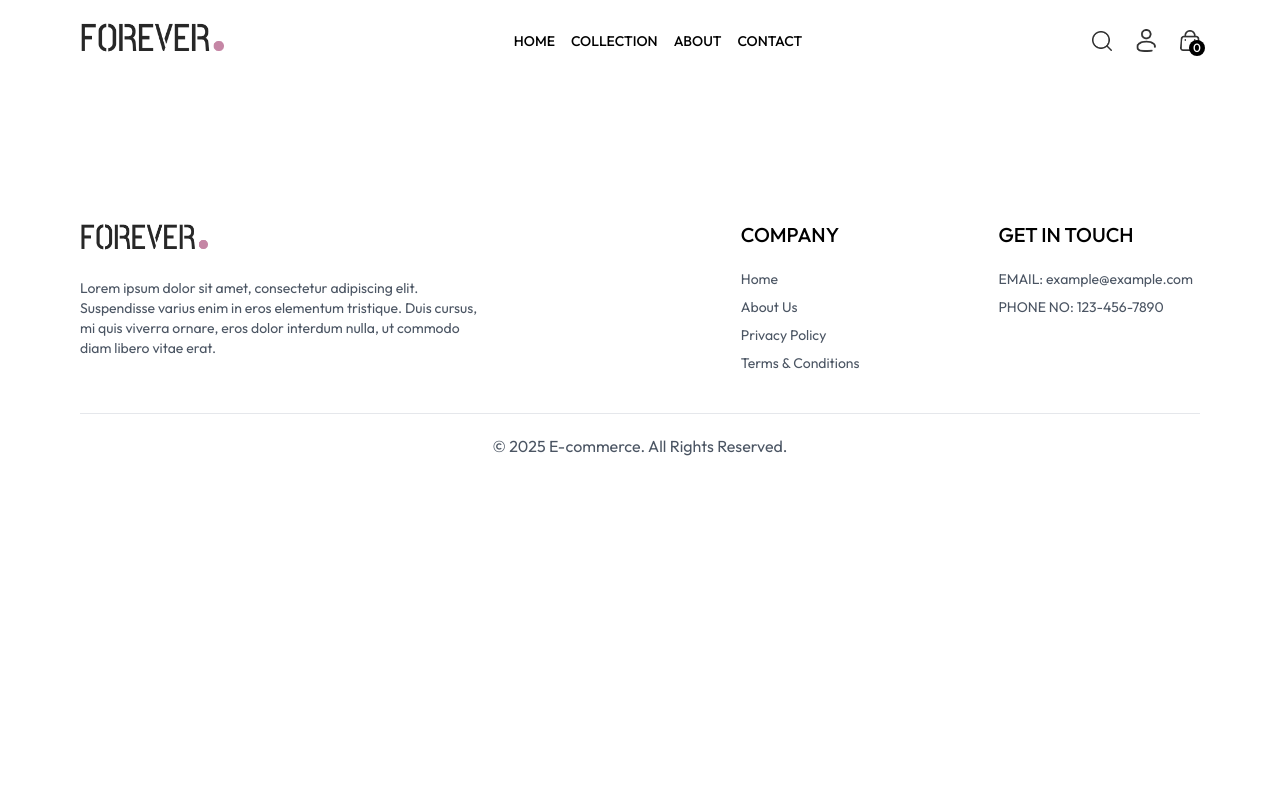
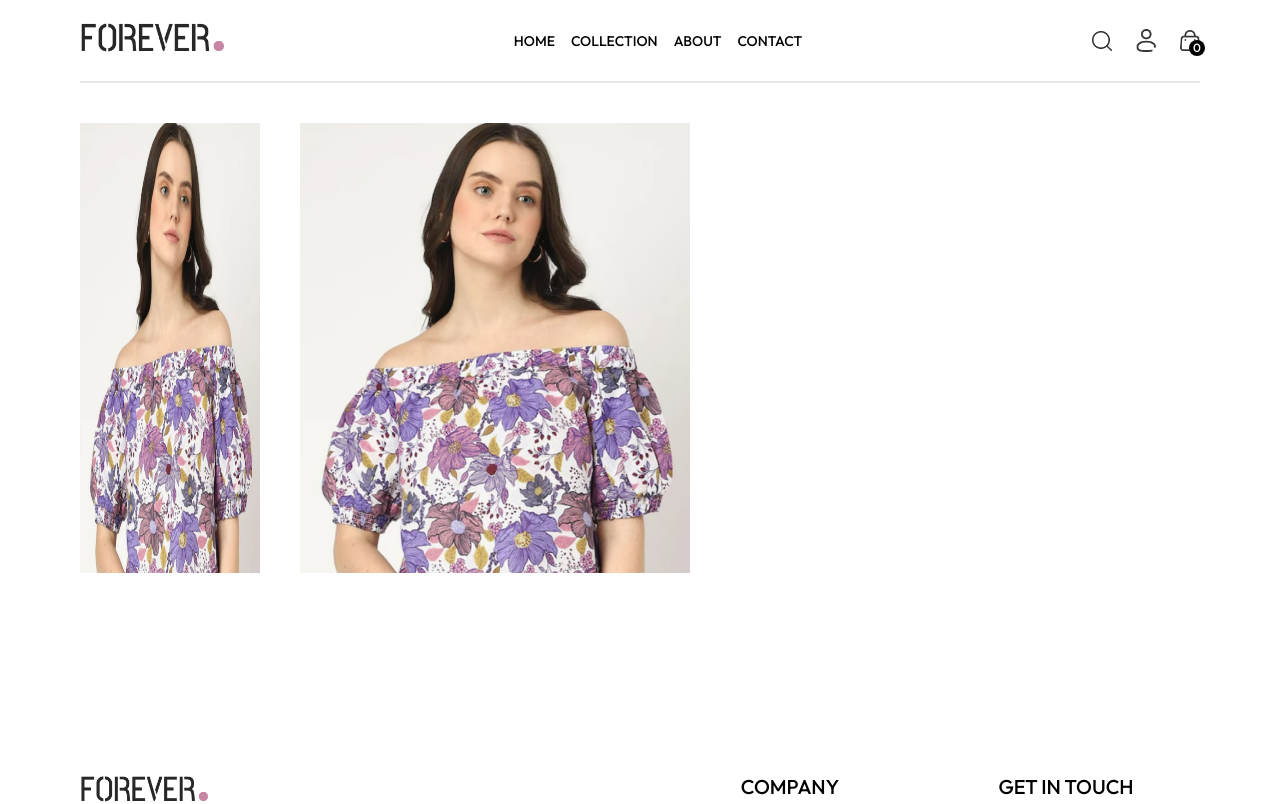
Before and after one commit to naveenkumar13-gif/forever, a React (Create React App) app: page /product/aaaaa in a window 1280 px wide. Shown: the top 804 px of the page. Built offline with nearby package versions, Linux system fonts and the light colour scheme.

Commit message:
Implement opacity transition in App component; enhance hover effect on OurPolicy icons; fix search visibility logic in SearchBar; optimize product filtering in Collection; add product data fetching in Product page

```diff
--- a/src/App.js
+++ b/src/App.js
@@ -43,9 +43,13 @@ function AOSWrapper({ children }) {
 function App() {
   const [showSearch, setShowSearch] = useState(false);
     const [search, setSearch] = useState("");
+    const [opacity, setOpacity] = useState(false);
+      useEffect(() => setOpacity(true), []);
 
   return (
-    <div className="px-20  max-sm:px-5 max-sm:py-2">
+    <div  className={`transition-opacity duration-[1s] px-20  max-sm:px-5 max-sm:py-2 ${
+        opacity ? "opacity-100" : "opacity-0"
+      }`}>
       <BrowserRouter>
         <InitializeAOS />
         <AOSWrapper>
--- a/src/components/ourpolicy/index.js
+++ b/src/components/ourpolicy/index.js
@@ -8,7 +8,7 @@ function OurPolicy() {
         <img
           src={assets.exchange_icon}
           alt="exchangeIcon"
-          className="w-12 m-auto mb-5"
+          className="w-12 m-auto mb-5 hover:rotate-45 transition duration-150"
         />
         <p className="font-semibold text-2xl"> Easy Exchanges Policy</p>
         <p className="text-gray-600">
@@ -19,7 +19,7 @@ function OurPolicy() {
         <img
           src={assets.quality_icon}
           alt="exchangeIcon"
-          className="w-12 m-auto mb-5"
+          className="w-12 m-auto mb-5 hover:rotate-45 transition duration-150"
         />
         <p className="font-semibold text-2xl">7 days Return Policy </p>
         <p className="text-gray-600">
@@ -30,7 +30,7 @@ function OurPolicy() {
         <img
           src={assets.support_img}
           alt="exchangeIcon"
-          className="w-12 m-auto mb-5"
+          className="w-12 m-auto mb-5 hover:rotate-45 transition duration-150"
         />
         <p className="font-semibold text-2xl"> Best customer support</p>
         <p className="text-gray-600">
--- a/src/components/searchBar/index.jsx
+++ b/src/components/searchBar/index.jsx
@@ -3,10 +3,11 @@ import { assets } from "../../assets/assets";
 import { useLocation } from "react-router-dom";
 
 function SearchBar({ showSearch, setShowSearch, search, setSearch }) {
-   const [visible, setVisible] = useState(false);
+  const [visible, setVisible] = useState(false);
   const location = useLocation();
 
   useEffect(() => {
+
     setVisible(location.pathname.includes("/collection") && showSearch);
   }, [location.pathname, showSearch]);
 
@@ -24,7 +25,7 @@ function SearchBar({ showSearch, setShowSearch, search, setSearch }) {
       </div>
       <img
         src={assets.cross_icon}
-        alt="serah"
+        alt="Search"
         className="w-4 inline cursor-pointer"
         onClick={() => setShowSearch(false)}
       />
--- a/src/pages/collection/index.jsx
+++ b/src/pages/collection/index.jsx
@@ -29,7 +29,7 @@ function Collection({ showSearch, search }) {
   };
 
   useEffect(() => {
-    let filtered = products;
+    let filtered = products.slice();
 
     if (showSearch && search) {
       filtered = filtered.filter((item) =>
--- a/src/pages/home/index.jsx
+++ b/src/pages/home/index.jsx
@@ -6,14 +6,8 @@ import NewSletterBox from "../../components/newsletter";
 import LeatestCollection from "../../components/letestCollection";
 
 function Home() {
-  const [opacity, setOpacity] = useState(false);
-  useEffect(() => setOpacity(true), []);
   return (
-    <div
-      className={`transition-opacity duration-[2s] ${
-        opacity ? "opacity-100" : "opacity-0"
-      }`}
-    >
+    <div>
       <Hero />
       <LeatestCollection />
       <BestSeller />
--- a/src/pages/product/index.jsx
+++ b/src/pages/product/index.jsx
@@ -1,11 +1,43 @@
-import React from 'react'
+import React, { useEffect, useState } from "react";
+import { useParams } from "react-router-dom";
+import { products } from "../../assets/assets";
 
 function Product() {
-  return (
-    <div>
+  const { id } = useParams();
+  const [productData, setProductDAta] = useState(false);
+  const [image, setImage] = useState("");
 
+  useEffect(() => {
+    const fetchdata = async () => {
+      products.map((item) => {
+        if (item.id === id) {
+          setProductDAta(item);
+          setImage(item.image[0]);
+          return null;
+        }
+      });
+    };
+    fetchdata();
+  }, [id]);
+
+  return productData ? (
+    <div className="border-t-2 py-10 transition-opacity ease-in duration-500 opacity-100">
+      <div className="flex  flex-col  ">
+        <div className=" flex flex-1  gap-10 max-sm:gap-5 max-sm:flex-col-reverse">
+          <div className="flex w-[20%] sm:flex-col max-sm:overflow-x-auto justify-between sm:justify-normal gap-5 flex-grow-0  max-sm:w-[70%] max-sm:m-auto max-sm:gap-4 ">
+            {productData.image.map((item, index) => (
+              <img src={item} alt="images" key={index} className="w-full h-full" />
+            ))}
+          </div>
+          <div className="w-full sm:[80%]">
+            <img src={image} alt="images" />
+          </div>
+        </div>
+      </div>
     </div>
-  )
+  ) : (
+    <div className="opacity-0"></div>
+  );
 }
 
-export default Product
+export default Product;
```
